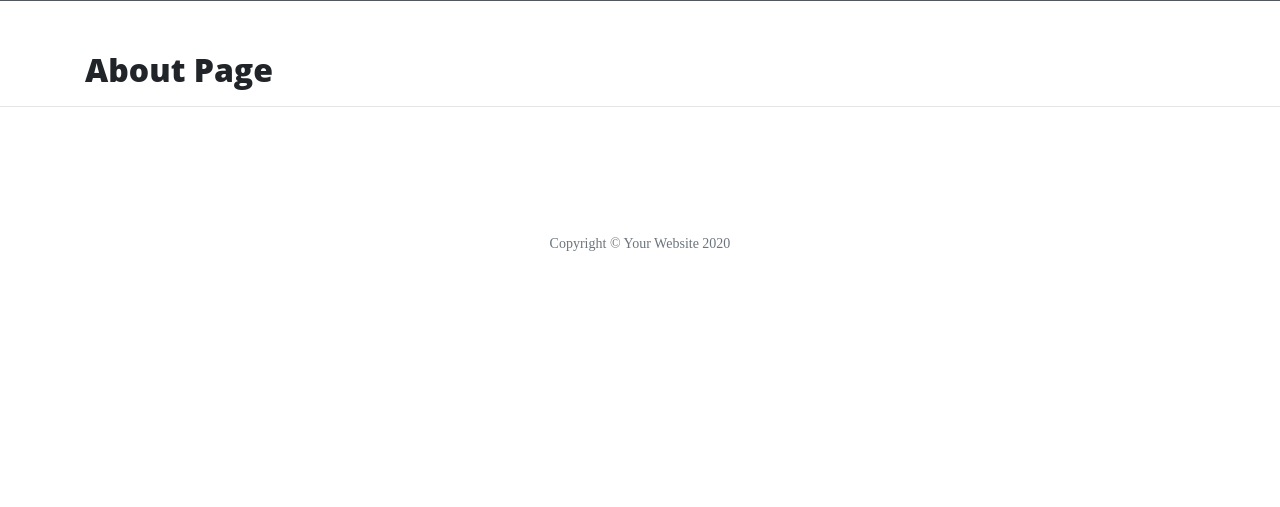
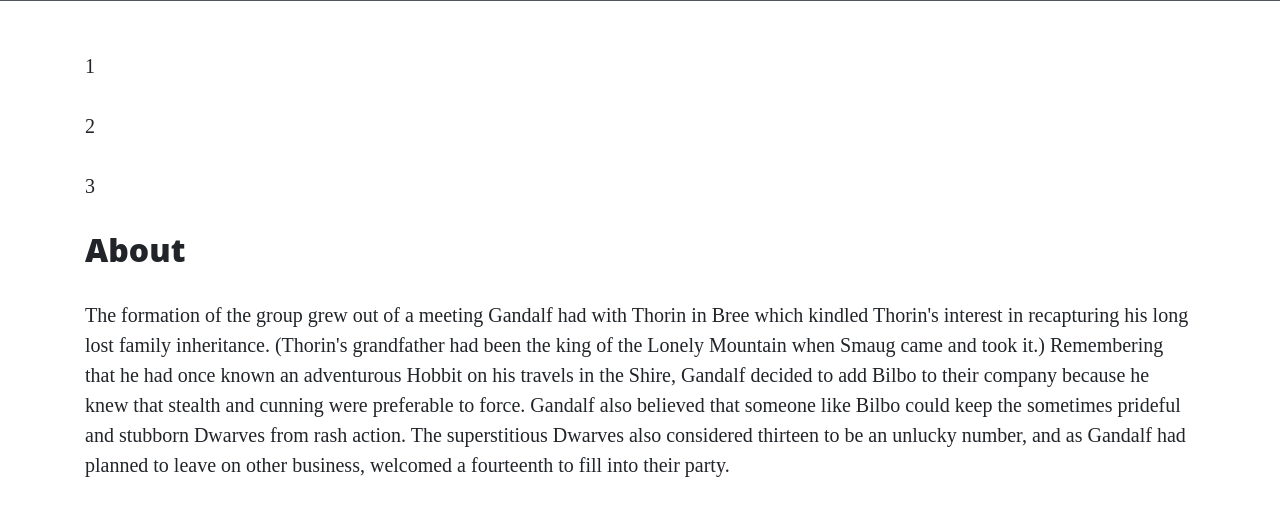
Before and after one commit to JosefinE7/Testing-python, a Flask app: page /about in a window 1280 px wide. Shown: the part 627-1134 px from the top of the page. Before the commit the page ends 878 px from the top, so only its background shows below. Run offline with Flask 2, Linux system fonts and the light colour scheme; some libraries are stand-ins or nearby versions.

Commit message:
Add content to about section

```diff
--- a/run.py
+++ b/run.py
@@ -12,17 +12,17 @@ def index():
 
 @app.route('/about')
 def about():
-    return render_template("about.html")
+    return render_template("about.html", page_title="About", list_of_numbers=[1, 2, 3])
 
 
 @app.route('/contact')
 def contact():
-    return render_template("contact.html")
+    return render_template("contact.html", page_title="Contact")
 
 
 @app.route('/careers')
 def careers():
-    return render_template("careers.html")
+    return render_template("careers.html", page_title="Careers")
 
 
 if __name__ == '__main__':
--- /dev/null
+++ b/static/css/style.css
@@ -0,0 +1,3 @@
+.col-md-5 img {
+	width: 100%;
+}
--- a/templates/about.html
+++ b/templates/about.html
@@ -1,3 +1,46 @@
 {% extends 'base.html' %} {% block content %}
-<h2>About Page</h2>
-{% endblock %}
+
+{% for number in list_of_numbers %}
+<p>{{ number }}</p>
+{% endfor %}
+
+<h2>{{ page_title }}</h2>
+<p>
+	The formation of the group grew out of a meeting Gandalf had with Thorin in Bree which kindled Thorin's interest in
+	recapturing his long lost family inheritance. (Thorin's grandfather had been the king of the Lonely Mountain when
+	Smaug came and took it.) Remembering that he had once known an adventurous Hobbit on his travels in the Shire,
+	Gandalf decided to add Bilbo to their company because he knew that stealth and cunning were preferable to force.
+	Gandalf also believed that someone like Bilbo could keep the sometimes prideful and stubborn Dwarves from rash
+	action. The superstitious Dwarves also considered thirteen to be an unlucky number, and as Gandalf had planned to
+	leave on other business, welcomed a fourteenth to fill into their party.
+</p>
+<div class="row featurette">
+	<div class="col-md-7">
+		<h3>Thorin Oakenshie</h3>
+		<p>Thorin II, also called the Oakenshield, King under the Mountain or the Mountain King,[1] was the son of
+			Thráin II, the older brother of Frerin and Dís, the grandson of King Thrór and the uncle of Fíli and Kíli.
+			Thorin was best known for his deeds as leader of a company that infiltrated the lost Kingdom under the
+			Mountain to take it back from Smaug and for leading an alliance of Men, Dwarves, and Elves in the Battle of
+			the Five Armies.</p>
+	</div>
+	<div class="col-md-5">
+		<img src="https://upload.wikimedia.org/wikipedia/en/e/ed/Thorin%2C_from_the_Hobbit.jpg" alt="">
+	</div>
+	</div>
+	<div class="row featurette">
+		<div class="col-md-5">
+			<img src="https://vignette.wikia.nocookie.net/lotr/images/b/b4/The-Hobbit-Fili-and-Kili.jpg/revision/latest?cb=20110714202952" alt="">
+	</div>
+			<div class="col-md-7">
+				<h3>Fili and Kili</h3>
+				<p>Fíli and Kíli were brothers, the youngest of the thirteen dwarves who set out with Thorin
+					Oakenshield's
+					company, along with Gandalf and Bilbo Baggins, to reclaim the Lonely Mountain from the dragon Smaug.
+
+					Fíli and Kíli were the two most active dwarves of Thorin's company, and apart from Balin, and
+					possibly
+					Bombur, they appeared more frequently as "individual" characters in Tolkien's novel than the rest of
+					Thorin's companions, who were most often named only in "group" references to the entire company.</p>
+			</div>
+		</div>
+		{% endblock %}
--- a/templates/base.html
+++ b/templates/base.html
@@ -1,25 +1,20 @@
 <!DOCTYPE html>
 <html lang="en">
+
 <head>
 	<meta charset="UTF-8" />
 	<meta name="viewport" content="width=device-width, initial-scale=1.0" />
-		<link
-			rel="stylesheet"
-			href="{{ url_for('static', filename='vendor/bootstrap/css/bootstrap.min.css') }}"
-		/>
-		<link
-			rel="stylesheet"
-			href="{{ url_for('static', filename='css/clean-blog.min.css') }}"
-		/>
+	<link rel="stylesheet" href="{{ url_for('static', filename='vendor/bootstrap/css/bootstrap.min.css') }}" />
+	<link rel="stylesheet" href="{{ url_for('static', filename='css/clean-blog.min.css') }}" />
+	<link rel="stylesheet" href="{{ url_for('static', filename='css/style.css') }}" />
 	<title>Document</title>
 </head>
+
 <body>
 	<!-- Navigation -->
 	<nav class="navbar navbar-expand-lg navbar-light fixed-top" id="mainNav">
 		<div class="container">
-				<a class="navbar-brand" href="{{ url_for('index') }}"
-					>Thorin &amp; Company</a
-				>
+			<a class="navbar-brand" href="{{ url_for('index') }}">Thorin &amp; Company</a>
 			<button
 					class="navbar-toggler navbar-toggler-right"
 					type="button"
@@ -52,10 +47,7 @@
 	</nav>
 
 	<!-- Page Header -->
-		<header
-			class="masthead"
-			style="background-image: url(static/img/hobbit.png);"
-		>
+	<header class="masthead" style="background-image: url(static/img/hobbit.png);">
 		<div class="overlay"></div>
 		<div class="container">
 			<div class="row">
@@ -122,4 +114,5 @@
 	<!-- Custom scripts for this template -->
 	<script src="{{ url_for('static', filename='js/clean-blog.min.js') }}"></script>
 </body>
+
 </html>
--- a/templates/careers.html
+++ b/templates/careers.html
@@ -1,3 +1,3 @@
 {% extends 'base.html' %} {% block content %}
-<h2>Come work with us!</h2>
+<h2>{{ page_title }}</h2>
 {% endblock %}
--- a/templates/contact.html
+++ b/templates/contact.html
@@ -1,3 +1,3 @@
 {% extends 'base.html' %} {% block content %}
-<h2>Contact Us</h2>
+<h2>{{ page_title }}</h2>
 {% endblock %}
```
Lines whose indentation alone changed are shown as unchanged.
